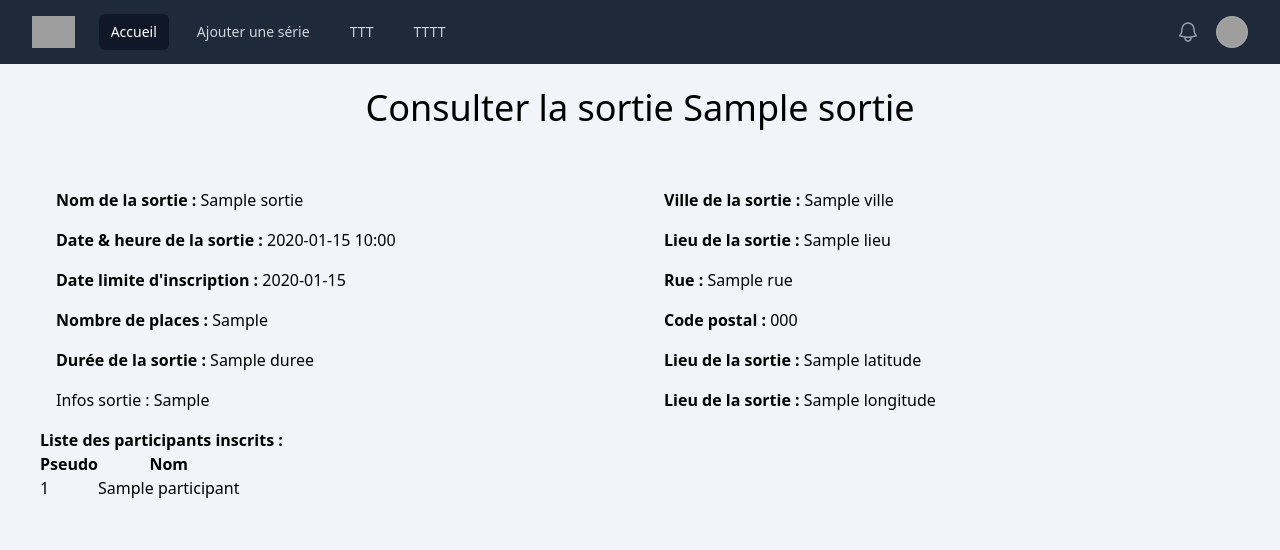
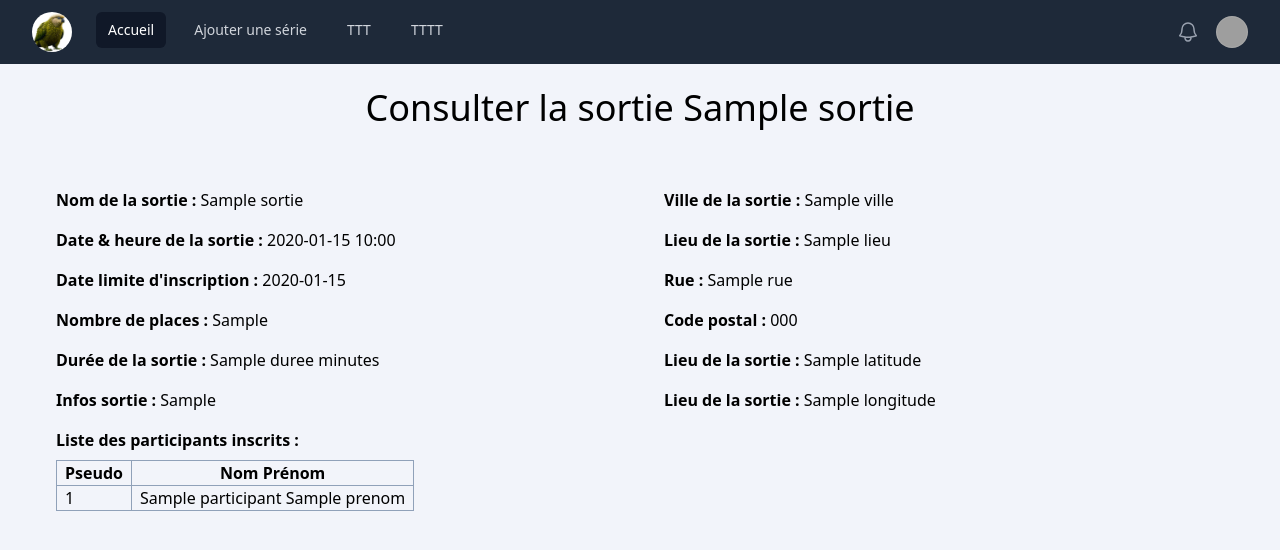
Before and after one commit to Sam3550/Sortir, a Symfony app: template templates/sortie/detailSortie.html.twig in a window 1280 px wide. Shown: the top 550 px of the page. Run offline with Twig, Linux system fonts and the light colour scheme; the template is opened without the code that fills it: most values are stand-ins (such as "Sample title", 1, 10 or a date in 2020); style sheets or scripts are compiled from the project's sources; some libraries are stand-ins or nearby versions; grey boxes are pictures that could not be loaded.

Commit message:
Rien à signaler, je suis la reine du CSS

```diff
--- a/src/Entity/Sortie.php
+++ b/src/Entity/Sortie.php
@@ -7,6 +7,7 @@ use Doctrine\Common\Collections\ArrayCollection;
 use Doctrine\Common\Collections\Collection;
 use Doctrine\DBAL\Types\Types;
 use Doctrine\ORM\Mapping as ORM;
+use Symfony\Component\Validator\Constraints as Assert;
 
 #[ORM\Entity(repositoryClass: SortieRepository::class)]
 class Sortie
@@ -20,6 +21,7 @@ class Sortie
     private ?string $nom = null;
 
     #[ORM\Column]
+    #[Assert\GreaterThan(propertyPath: 'dateLimiteInscription')]
     private ?\DateTime $dateHeureDebut = null;
 
     #[ORM\Column]
--- a/src/Form/AddSortieFormType.php
+++ b/src/Form/AddSortieFormType.php
@@ -36,6 +36,7 @@ class AddSortieFormType extends AbstractType
                 'widget' => 'single_text',
                 'html5' => true,
                 'attr' => [
+                    'id'=> 'dateHeureDebut',
                     'class' => 'block w-48 rounded-md bg-white px-3 py-1.5 text-base text-gray-900 outline-1
                                 -outline-offset-1 outline-gray-300 placeholder:text-gray-400 focus:outline-2
                                 focus:-outline-offset-2 focus:outline-indigo-600 sm:text-sm/6'
@@ -45,6 +46,7 @@ class AddSortieFormType extends AbstractType
                 'label' => 'Date limite d\'inscription :',
                 'widget' => 'single_text',
                 'attr' => [
+                    'id'=> 'dateLimiteInscription',
                     'class' => 'block w-48 rounded-md bg-white px-3 py-1.5 text-base text-gray-900 outline-1
                                 -outline-offset-1 outline-gray-300 placeholder:text-gray-400 focus:outline-2
                                 focus:-outline-offset-2 focus:outline-indigo-600 sm:text-sm/6'
@@ -61,7 +63,7 @@ class AddSortieFormType extends AbstractType
                 ]
             ])
             ->add('duree', null, [
-                'label' => 'Durée de la sortie :',
+                'label' => 'Durée (en minutes) :',
                 'attr' => [
                     'class' => 'block w-24 rounded-md bg-white px-3 py-1.5 text-base text-gray-900 outline-1
                                 -outline-offset-1 outline-gray-300 placeholder:text-gray-400 focus:outline-2
--- a/templates/base.html.twig
+++ b/templates/base.html.twig
@@ -13,7 +13,9 @@
         <main>
             <div class="container">
                 {% block body %}{% endblock %}
+
             </div>
         </main>
+        {% block javascripts %}{% endblock %}
     </body>
 </html>
--- a/templates/nav.html.twig
+++ b/templates/nav.html.twig
@@ -16,7 +16,7 @@
                 </div>
                 <div class="flex flex-1 items-center justify-center sm:items-stretch sm:justify-start">
                     <div class="flex shrink-0 items-center">
-                        <img src="https://tailwindcss.com/plus-assets/img/logos/mark.svg?color=indigo&shade=500" alt="Your Company" class="h-8 w-auto" />
+                        <img src="{{ asset('img/kakapo.jpeg')}}" alt="Your Company" class="h-10 w-auto rounded-full" />
                     </div>
                     <div class="hidden sm:ml-6 sm:block">
                         <div class="flex space-x-4">
--- a/templates/sortie/detailSortie.html.twig
+++ b/templates/sortie/detailSortie.html.twig
@@ -17,10 +17,10 @@
                 <p><b>Nombre de places :</b> {{ sortie.nbInscriptionMax }}</p>
             </div>
             <div class="flex items-center gap-4 mb-4 mx-4">
-                <p><b>Durée de la sortie :</b> {{ sortie.duree }}</p>
+                <p><b>Durée de la sortie :</b> {{ sortie.duree }} minutes</p>
             </div>
             <div class="flex items-center gap-4 mb-4 mx-4">
-                <p>Infos sortie :</b> {{ sortie.infosSortie }}</p>
+                <p class="text-justify"><b>Infos sortie :</b> {{ sortie.infosSortie }}</p>
             </div>
         </div>
         <div class="w-full">
@@ -44,20 +44,21 @@
             </div>
         </div>
     </div>
-    <div>
+    <div class="mx-4">
         <h2><b>Liste des participants inscrits :</b></h2>
-        <table>
-            <thead>
+        <table class="border-1 border-slate-400 mt-2">
+            <thead class="border-1 border-slate-400">
                 <tr>
-                    <th>Pseudo</th>
-                    <th>Nom</th>
+                    <th class="px-2 border-1 border-slate-400">Pseudo</th>
+                    <th class="px-2 border-1 border-slate-400">Nom Prénom</th>
                 </tr>
             </thead>
-            <tbody>
+            <tbody class="border-1 border-slate-400">
             {% for participant in sortie.participants %}
+                {# TODO mettre participant.pseudo à la place de participant.id #}
                 <tr>
-                    <td>{{ participant.id}}</td>
-                    <td>{{ participant.nom }}</td>
+                    <td class="px-2 border-1 border-slate-400">{{ participant.id}}</td>
+                    <td class="px-2 border-1 border-slate-400">{{ participant.nom }} {{ participant.prenom }}</td>
                 </tr>
             {% endfor %}
             </tbody>
```
Also changed, not shown: assets/js/comparaisonDate.js (added, +22 -0 lines), templates/sortie/ajouter_sortie.html.twig (+11 -3 lines), assets/img/kakapo.jpeg (added).
